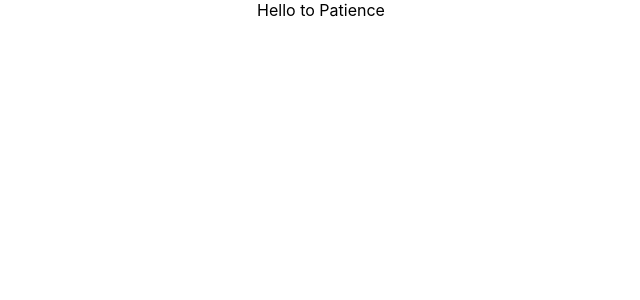
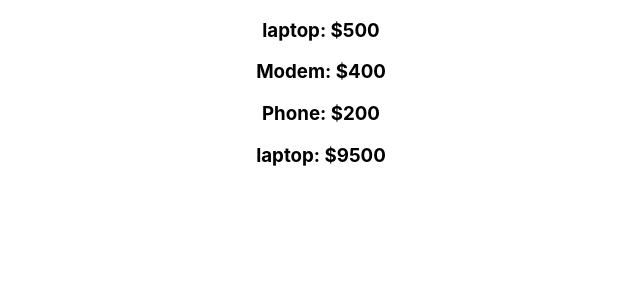
Before and after one commit to python-benedict/React-Programming, a React (Create React App) app in the folder myproject/: page / in a window 1280 px wide. Shown: the top 300 px of the page, without its empty margins (319-959 px from the left). Built offline with nearby package versions, Linux system fonts and the light colour scheme.

Commit message:
created a map and accessed it using objects and keys

```diff
--- a/myproject/src/App.js
+++ b/myproject/src/App.js
@@ -14,10 +14,11 @@ import './App.css';
 // import FuncStaRend from './components/conditionalRendering';
 // import CondiRendUsingElements from './components/conditionalRenderingUsingElementVariables';
 import TernaryCondition from './components/ternaryconditional';
+import Mapp from './components/map';
 function App() {
   return (
     <div className="App">
-      <TernaryCondition />
+      <Mapp />
     </div>
   );
 }
--- /dev/null
+++ b/myproject/src/components/map.js
@@ -0,0 +1,12 @@
+// How to use map in react
+
+export default function Mapp() {
+    const products = [
+        {id:1, name:"laptop", price:500},
+        {id:2, name:"Modem", price:400},
+        {id:3, name:"Phone", price:200},
+        {id:4, name:"laptop", price:9500},
+]
+    const productsList = products.map((product)=> (<h3 key="{product.id}">{product.name}: ${product.price}</h3>))
+    return <div>{productsList}</div>
+}
```
